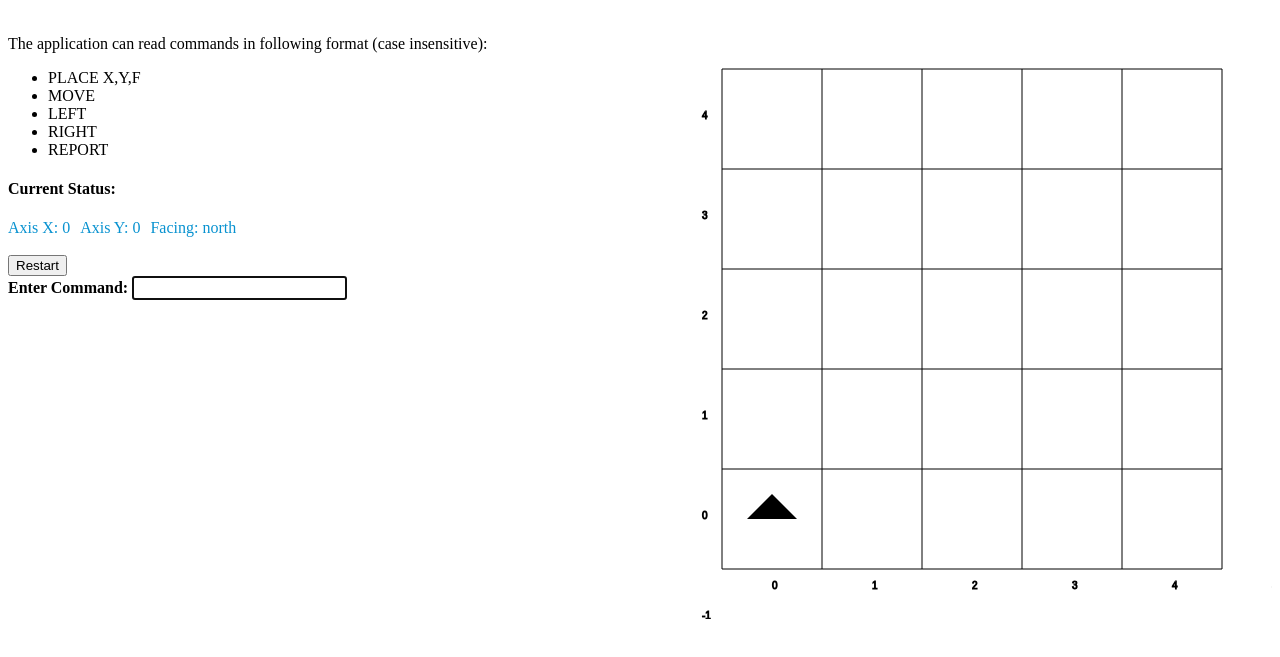
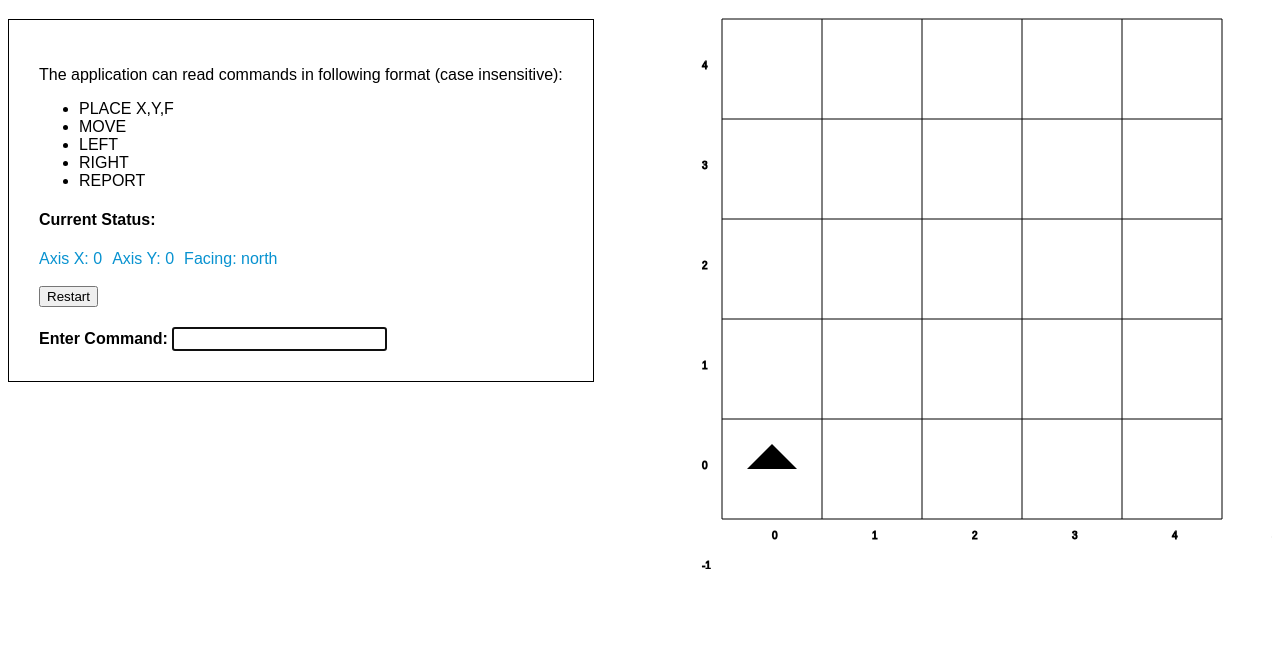
Before and after one commit to jayyasay/robot-simulator-exam, a plain HTML site: page index.html in a window 1280 px wide. Shown: the part 61-718 px from the top of the page. Drawn offline with Linux system fonts and the light colour scheme.

Commit message:
Upload README.md file

```diff
--- a/style.css
+++ b/style.css
@@ -1,16 +1,25 @@
+main {
+	font-family: arial;
+}
 label {
     font-weight: bold;
 }
 section.float-left{
 	float: left;
 	margin: 0px;
-	height: auto;
+	padding: 30px;
+	border: 1px solid #000
 }
 section.float-right{
 	float: right;
 	padding: 0px;
 }
+canvas {
+	margin-top:-50px;
+	padding-left: -50px;
+}
 #command {
+	margin-top: 20px;
     font-size: 1em;
 }
 #report {
```
Also changed, not shown: 1 other file.
